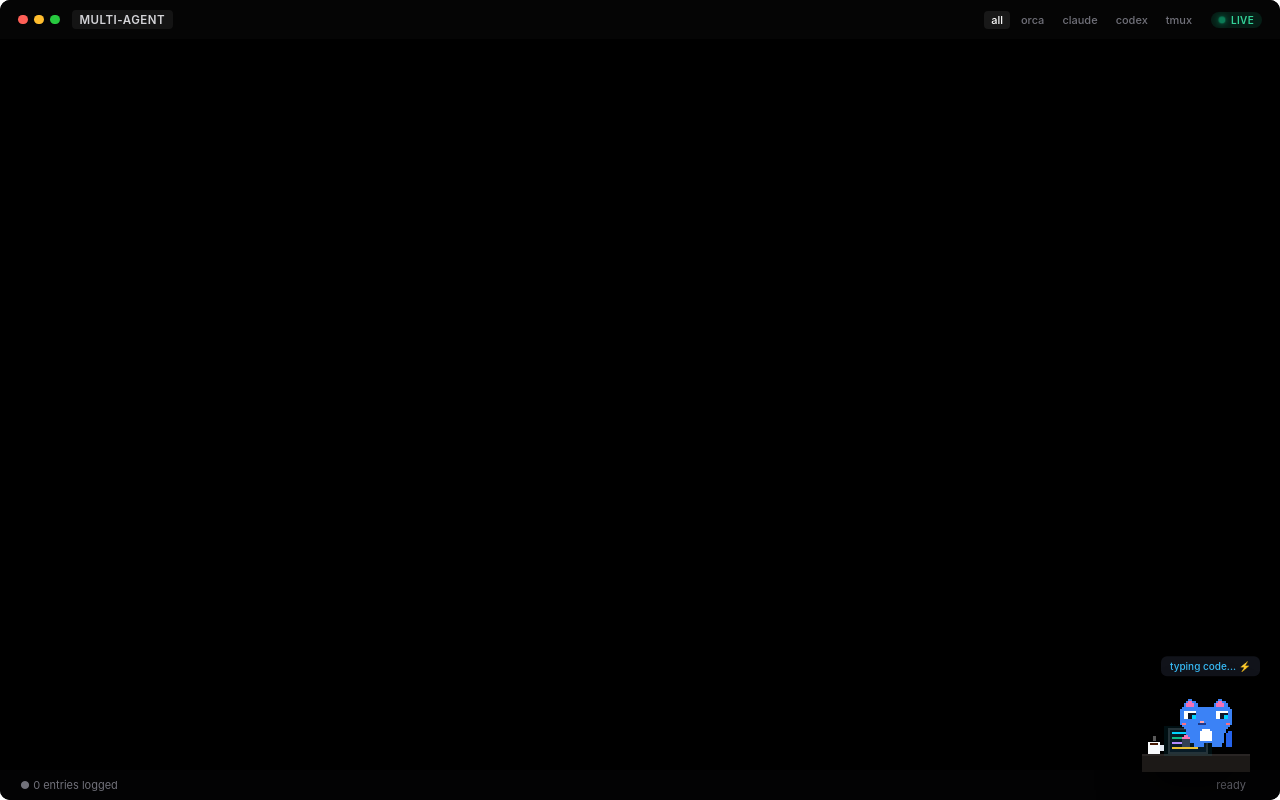
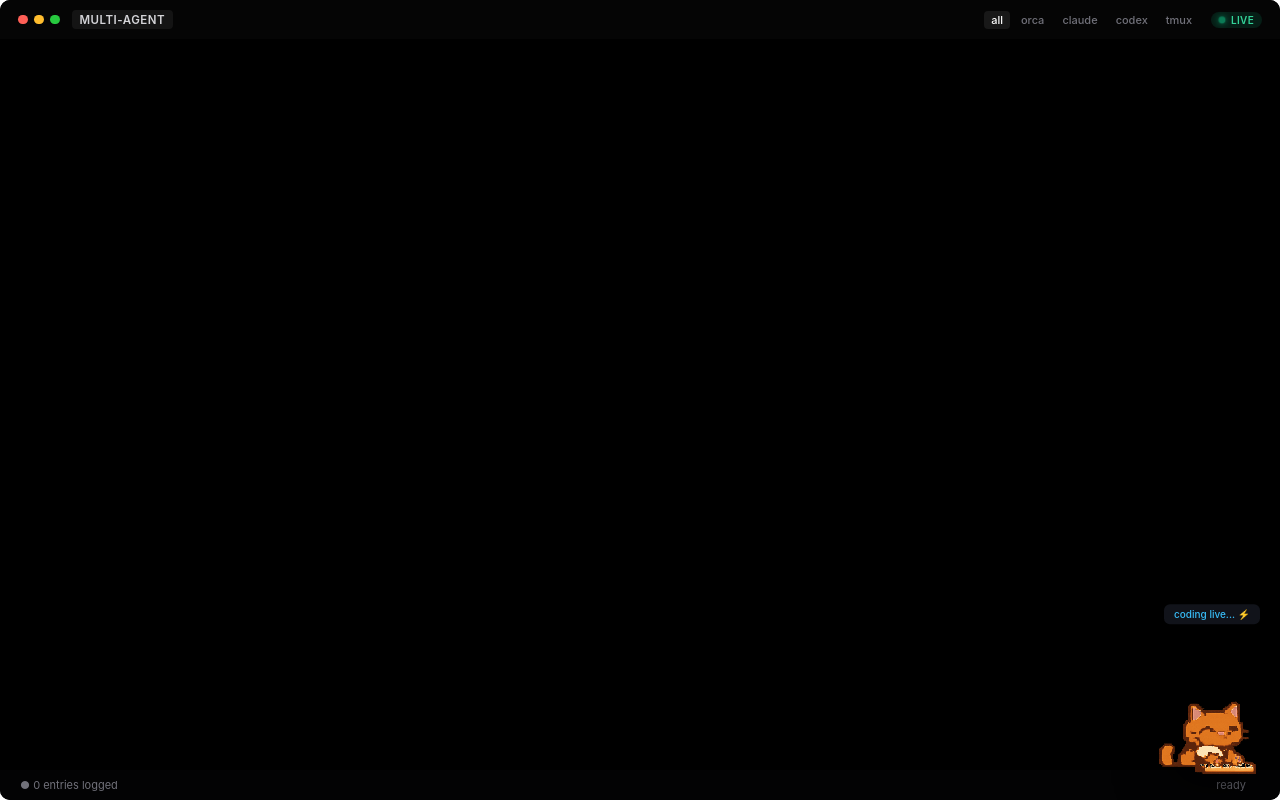
Before and after one commit to 1nickzakharov-glitch/Streeam, a website: page public/index.html in a window 1280 px wide. Drawn offline with Linux system fonts and the light colour scheme.

Commit message:
feat(ui): integrate real PixelPaws animated typing cat with transparent spritesheet and proud celebration state

```diff
--- a/public/index.html
+++ b/public/index.html
@@ -14,6 +14,7 @@
             --text-main: #e4e4e7;
             --text-meta: rgba(255, 255, 255, 0.40);
 
+            /* Яркие сочные цвета префиксов без плашек */
             --color-user: #00d2ff;   /* Яркий голубой */
             --color-plan: #c084fc;   /* Яркий фиолетовый */
             --color-action: #facc15; /* Яркий желтый */
@@ -170,16 +171,17 @@
             overflow-y: auto;
             display: flex;
             flex-direction: column;
-            gap: 26px; /* Еще чуть больше свободного пространства между сообщениями */
+            gap: 26px; /* Просторное расстояние между событиями */
             scroll-behavior: smooth;
             scrollbar-width: none;
-            padding-bottom: 130px;
+            padding-bottom: 145px; /* Запас под крупного милого кота */
         }
 
         .terminal-stream::-webkit-scrollbar {
             display: none;
         }
 
+        /* Обычные записи: 14px отступ совпадает с внутренним текстом плашки пользователя */
         .log-entry {
             display: flex;
             flex-direction: column;
@@ -296,7 +298,7 @@
         @keyframes blink { 50% { opacity: 0; } }
 
         /* =========================================================
-           CALM, ADORABLE BIG-EYED PIXEL CAT (Smooth 16-bit Canvas)
+           ОРИГИНАЛЬНЫЙ РЫЖИЙ КОТ-ПРОГРАММИСТ (PIXELPAWS SPRITESHEET)
            ========================================================= */
         .pixel-buddy-wrapper {
             position: absolute;
@@ -312,11 +314,11 @@
         .pet-speech-cloud {
             background: #11131a;
             border-radius: 6px;
-            padding: 4px 9px;
+            padding: 4px 10px;
             font-size: 10px;
             font-weight: 500;
             color: #38bdf8;
-            margin-bottom: 4px;
+            margin-bottom: 2px;
             white-space: nowrap;
             box-shadow: 0 4px 14px rgba(0, 0, 0, 0.85);
             animation: petBounce 3.6s ease-in-out infinite;
@@ -328,10 +330,10 @@
         }
 
         #cat-canvas {
-            width: 128px;
-            height: 96px;
+            width: 105px;
+            height: 150px;
             image-rendering: pixelated;
-            filter: drop-shadow(0 10px 22px rgba(0, 0, 0, 0.9));
+            filter: drop-shadow(0 10px 22px rgba(0, 0, 0, 0.95));
         }
 
         /* Canvas Confetti */
@@ -381,10 +383,10 @@
             <!-- Dynamic entries -->
         </div>
 
-        <!-- Живой, плавный, милый котик с большими выразительными глазами -->
+        <!-- Настоящий милый рыжий кот из PixelPaws с клавиатурой и ноутбуком -->
         <div class="pixel-buddy-wrapper">
-            <div class="pet-speech-cloud" id="buddy-speech">typing code... ⚡</div>
-            <canvas id="cat-canvas" width="128" height="96"></canvas>
+            <div class="pet-speech-cloud" id="buddy-speech">coding live... ⚡</div>
+            <canvas id="cat-canvas" width="210" height="300"></canvas>
         </div>
 
         <!-- Terminal Footer -->
@@ -454,8 +456,12 @@
                 const latest = rawEvents[rawEvents.length - 1];
                 if (latest.type === 'done') {
                     triggerMiniConfetti();
+                    catState = 'proud';
                     if (buddySpeech) buddySpeech.innerText = 'task completed! 🎉';
-                    setTimeout(() => { if (buddySpeech) buddySpeech.innerText = 'typing code... ⚡'; }, 3500);
+                    setTimeout(() => {
+                        catState = 'typing';
+                        if (buddySpeech) buddySpeech.innerText = 'coding live... ⚡';
+                    }, 4000);
                 }
             }
             lastEventCount = rawEvents.length;
@@ -470,151 +476,66 @@
         }
 
         // =======================================================
-        // CALM, ADORABLE BIG-EYED PIXEL CAT RENDERER (SLOW PACED)
+        // PIXELPAWS SPRITESHEET ANIMATION RENDERER
         // =======================================================
         const catCanvas = document.getElementById('cat-canvas');
         const catCtx = catCanvas.getContext('2d');
         catCtx.imageSmoothingEnabled = false;
 
-        let animTick = 0;
+        const spriteSheet = new Image();
+        spriteSheet.src = 'cat-orange-sheet.png';
 
-        // Котик с большими выразительными кошачьими глазами и мягкой анатомией
-        // s: шерсть, d: темная шерсть, p: розовые ушки, W: белок, K: большой зрачок, C: блик, n: носик, m: мордочка, R: щечки, t: хвост
-        const CAT_FRAMES = [
-            // Frame 0: Left paw typing
-            [
-                ".........ss.............ss..........",
-                "........sppss..........sppss........",
-                ".......sppppss........sppppss.......",
-                ".......sppppss........sppppss.......",
-                "......ssssssssssssssssssssssss......",
-                ".....ssssssssssssssssssssssssss.....",
-                ".....ssWWWWWWssssssssssWWWWWWss.....",
-                ".....ssWWKKKKssssssssssWWKKKKss.....",
-                ".....ssWWKKCCssssssssssWWKKCCss.....",
-                ".....ssWWKKCCssssssssssWWKKCCss.....",
-                ".....ssssssssssssssssssssssssss.....",
-                ".....ssssssssssnnssssssssssssss.....",
-                ".....sRRssssssmmmmssssssssssRRs.....",
-                "......ssssssssssssssssssssssss......",
-                ".......ssssssssssssssssssssss.......",
-                "........ssssssssWWWWssssssss........",
-                "........sssssssWWWWWWsssssss.tt.....",
-                "........sssssssWWWWWWssssss.ttt.....",
-                ".......ppssssssWWWWWWssssss.ttt.....",
-                "......ppppsssssWWWWWWssssss.ttt.....",
-                "......LLLLsssssWWWWWWssssss.ttt.....",
-                "......LLLLsssssssssssssssss.ttt.....",
-                "......LLLL..sssss....sssss..ttt.....",
-                "......LLLL..sssss....sssss..ttt.....",
-            ],
-            // Frame 1: Right paw typing
-            [
-                ".........ss.............ss..........",
-                "........sppss..........sppss........",
-                ".......sppppss........sppppss.......",
-                ".......sppppss........sppppss.......",
-                "......ssssssssssssssssssssssss......",
-                ".....ssssssssssssssssssssssssss.....",
-                ".....ssWWWWWWssssssssssWWWWWWss.....",
-                ".....ssWWKKKKssssssssssWWKKKKss.....",
-                ".....ssWWKKCCssssssssssWWKKCCss.....",
-                ".....ssWWKKCCssssssssssWWKKCCss.....",
-                ".....ssssssssssssssssssssssssss.....",
-                ".....ssssssssssnnssssssssssssss.....",
-                ".....sRRssssssmmmmssssssssssRRs.....",
-                "......ssssssssssssssssssssssss......",
-                ".......ssssssssssssssssssssss.......",
-                "........ssssssssWWWWssssssss........",
-                "........sssssssWWWWWWsssssss..tt....",
-                "........sssssssWWWWWWsssssss..tt....",
-                "........sssssssWWWWWWssssss..ttt....",
-                "......LLLLppsssWWWWWWssssss..ttt....",
-                "......LLLLppsssssssssssssss..ttt....",
-                "......LLLL..sssss....sssss...ttt....",
-                "......LLLL..sssss....sssss...ttt....",
-                "....................................",
-            ]
-        ];
+        const CELL_W = 210;
+        const CELL_H = 300;
+        const COLS = 4;
 
-        const COLOR_PALETTE = {
-            's': '#3b82f6', // Rich friendly cat fur
-            'd': '#1d4ed8', // Shadow fur
-            'p': '#f472b6', // Pink ears
-            'W': '#ffffff', // Eye sclera / chest bib
-            'K': '#0f172a', // Big cute anime pupil
-            'C': '#00d2ff', // Glossy eye reflection
-            'n': '#fda4af', // Cute cat nose
-            'm': '#1e3a8a', // Cat whisker muzzle
-            'R': '#fb7185', // Soft blush cheeks
-            't': '#2563eb', // Animated tail
-            'L': '#334155', // Laptop chassis
-        };
+        // Frames from manifest:
+        // typing: 16, 17
+        // proud: 34
+        // idle: 0, 1
+        let catState = 'typing';
+        let frameCounter = 0;
 
-        function drawPixelArtCat() {
-            catCtx.clearRect(0, 0, catCanvas.width, catCanvas.height);
+        function getCellCoords(frameIndex) {
+            const col = frameIndex % COLS;
+            const row = Math.floor(frameIndex / COLS);
+            return { x: col * CELL_W, y: row * CELL_H };
+        }
 
-            // 1. Уютный деревянный стол
-            catCtx.fillStyle = '#1c1917';
-            catCtx.fillRect(10, 72, 108, 18);
-            catCtx.fillStyle = '#292524';
-            catCtx.fillRect(10, 72, 108, 2);
+        function animateCatSprite() {
+            catCtx.clearRect(0, 0, CELL_W, CELL_H);
 
-            // 2. Кофейная кружка с медленным спокойным паром
-            catCtx.fillStyle = '#f8fafc';
-            catCtx.fillRect(16, 60, 12, 12);
-            catCtx.fillStyle = '#e2e8f0';
-            catCtx.fillRect(28, 63, 4, 6);
-            catCtx.fillStyle = '#451a03';
-            catCtx.fillRect(18, 61, 8, 2);
+            if (spriteSheet.complete && spriteSheet.naturalWidth > 0) {
+                let currentFrame = 16;
 
-            // Медленный пар от кофе
-            const steamSlow = (animTick % 60) / 20;
-            catCtx.fillStyle = 'rgba(255, 255, 255, 0.35)';
-            catCtx.fillRect(20 + Math.sin(animTick * 0.05) * 1.5, 54 - steamSlow * 2.5, 3, 5);
+                if (catState === 'typing') {
+                    // Calm, smooth typing: switch every 10 ticks (~5 fps)
+                    const typingFrames = [16, 17];
+                    const idx = Math.floor(frameCounter / 10) % typingFrames.length;
+                    currentFrame = typingFrames[idx];
+                } else if (catState === 'proud') {
+                    currentFrame = 34; // Proud sparkle cat
+                } else if (catState === 'idle') {
+                    const idleFrames = [0, 1];
+                    const idx = Math.floor(frameCounter / 18) % idleFrames.length;
+                    currentFrame = idleFrames[idx];
+                }
 
-            // 3. Светящийся ноутбук
-            catCtx.fillStyle = '#27272a';
-            catCtx.fillRect(36, 46, 40, 26);
-            catCtx.fillStyle = '#090d16';
-            catCtx.fillRect(38, 48, 36, 22);
-
-            // Медленно бегущие строки кода на экране
-            catCtx.fillStyle = '#00d2ff';
-            catCtx.fillRect(40, 50, (animTick % 40 < 20 ? 22 : 16), 2);
-            catCtx.fillStyle = '#10b981';
-            catCtx.fillRect(40, 55, (animTick % 32 < 16 ? 28 : 20), 2);
-            catCtx.fillStyle = '#c084fc';
-            catCtx.fillRect(40, 60, (animTick % 48 < 24 ? 18 : 24), 2);
-            catCtx.fillStyle = '#fbbf24';
-            catCtx.fillRect(40, 65, 26, 2);
-
-            // Мягкое свечение экрана
-            catCtx.fillStyle = 'rgba(0, 210, 255, 0.07)';
-            catCtx.fillRect(32, 44, 48, 30);
-
-            // 4. Отрисовка котика — МЕДЛЕННАЯ спокойная анимация (в 2.5 раза медленнее)
-            const frameIndex = Math.floor(animTick / 16) % 2; // Медленная смена лапок
-            const matrix = CAT_FRAMES[frameIndex];
-            const startX = 38;
-            const startY = 16 + (Math.floor(animTick / 32) % 2 ? 1 : 0); // Медленное спокойное дыхание
-            const scale = 2;
-
-            for (let row = 0; row < matrix.length; row++) {
-                for (let col = 0; col < matrix[row].length; col++) {
-                    const char = matrix[row][col];
-                    if (char !== '.' && COLOR_PALETTE[char]) {
-                        catCtx.fillStyle = COLOR_PALETTE[char];
-                        catCtx.fillRect(startX + col * scale, startY + row * scale, scale, scale);
-                    }
-                }
+                const { x, y } = getCellCoords(currentFrame);
+                catCtx.drawImage(
+                    spriteSheet,
+                    x, y, CELL_W, CELL_H,
+                    0, 0, CELL_W, CELL_H
+                );
             }
 
-            animTick++;
-            requestAnimationFrame(drawPixelArtCat);
+            frameCounter++;
+            requestAnimationFrame(animateCatSprite);
         }
 
-        drawPixelArtCat();
+        spriteSheet.onload = () => {
+            animateCatSprite();
+        };
 
         // ============================================
         // Canvas Confetti
```
Also changed, not shown: public/cat-orange-sheet.png (added).
